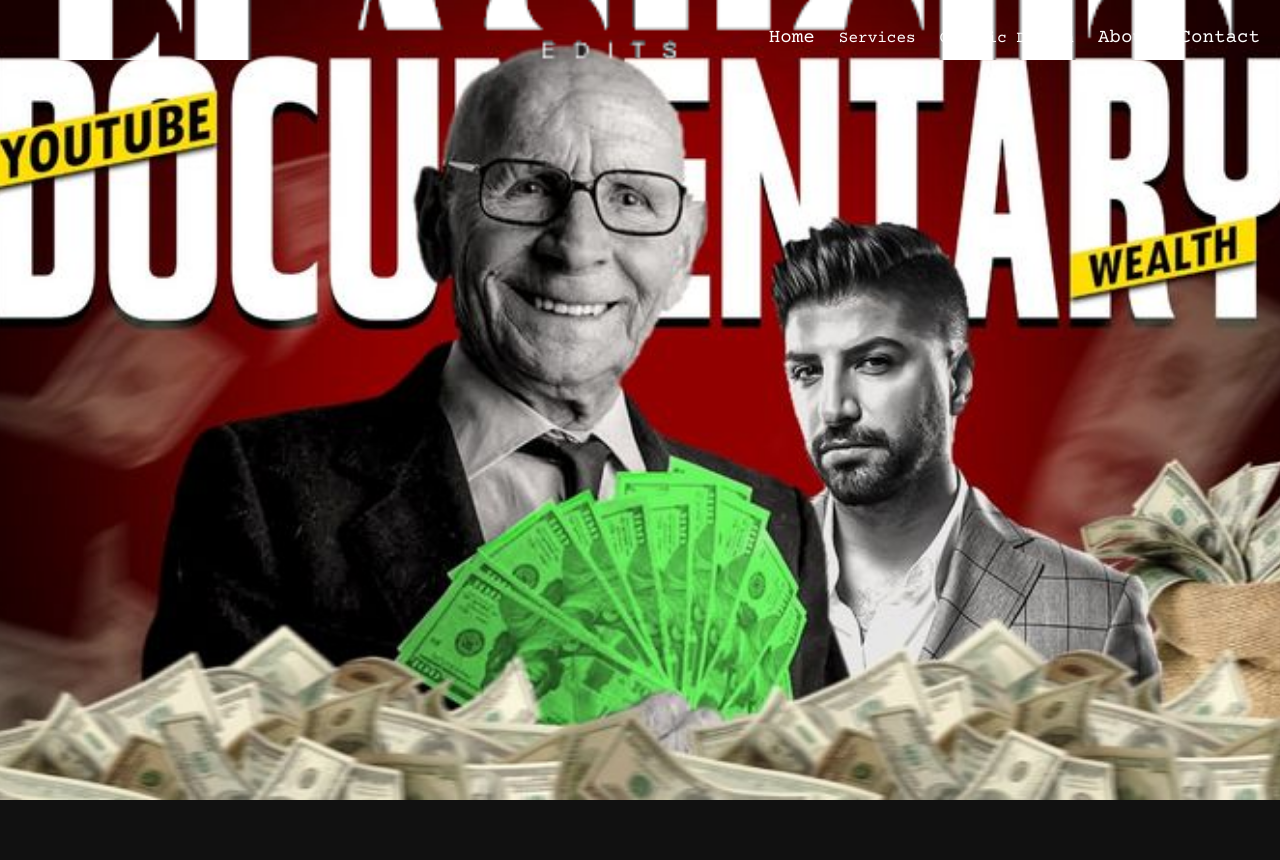
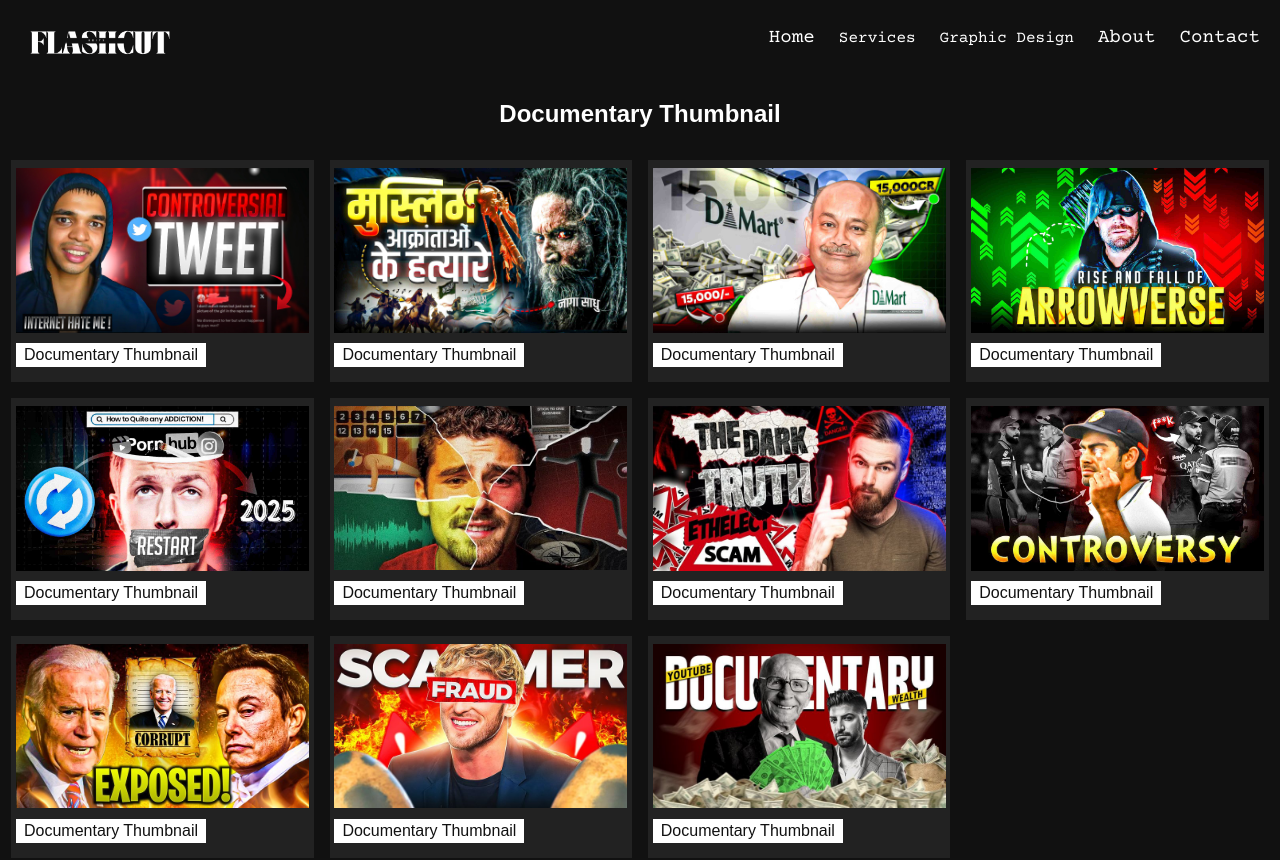
Before and after one commit to Manishbhai9350/flashcutedits_Next, a Next.js app: page /work/thumbnail/documentary in a window 1280 px wide. Shown: the top 860 px of the page. Built offline with nearby package versions, Linux system fonts and the light colour scheme.

Commit message:
Image Fix

```diff
--- a/src/app/_components/Nav.jsx
+++ b/src/app/_components/Nav.jsx
@@ -269,9 +269,11 @@
     <>
       <div className="mobile-nav">
         <div className="logo">
+          <div className="logo-image">
           <a  href="/">
-            <Image fill src="/logo/flash_cut_white.png" alt="Logo" />
+            <Image width={150} height={100} src="/logo/flash_cut_white.png" alt="Logo" />
           </a>
+          </div>
         </div>
         <div className="hamburger">
           <div className="line"></div>
@@ -584,7 +586,7 @@
         <div className="logo">
           <a href="/">
             <div className="icon">
-              <Image fill src="/logo/flash_cut_white.png" alt="" />
+              <Image width={150} height={100} src="/logo/flash_cut_white.png" alt="" />
             </div>
           </a>
         </div>
--- a/src/app/index.css
+++ b/src/app/index.css
@@ -70,7 +70,8 @@
   z-index: 9999999;
   padding-top: .5rem;
   .logo {
-    height: 200%;
+    height: 100%;
+    width: 150px;
     aspect-ratio: 1;
     z-index: 9999999999;
   }
@@ -248,9 +249,17 @@
     justify-content: flex-start;
     align-items: center;
     padding: .3rem;
+    /* .logo-image {
+      width: 150px;
+      height: 100%;
+    } */
     .icon {
       height: 130px;
-      aspect-ratio: 1;
+      width: 150px;
+      img {
+        width: 100%;
+        height: 100%;
+      }
     }
   }
   .sub-child-opener-con {
--- a/src/app/work/thumbnail/[category]/page.jsx
+++ b/src/app/work/thumbnail/[category]/page.jsx
@@ -21,7 +21,7 @@
               return (
                 <div key={index} className="thumbnail-item">
                   <div className="thumbnail">
-                    <Image fill src={work.img} alt="WorkImage" />
+                    <Image width={300} height={250} src={work.img} alt="WorkImage" />
                   </div>
                   <div className="content">
                     <div className="tag">
```
Also changed, not shown: src/app/page.js (+8 -8 lines).
